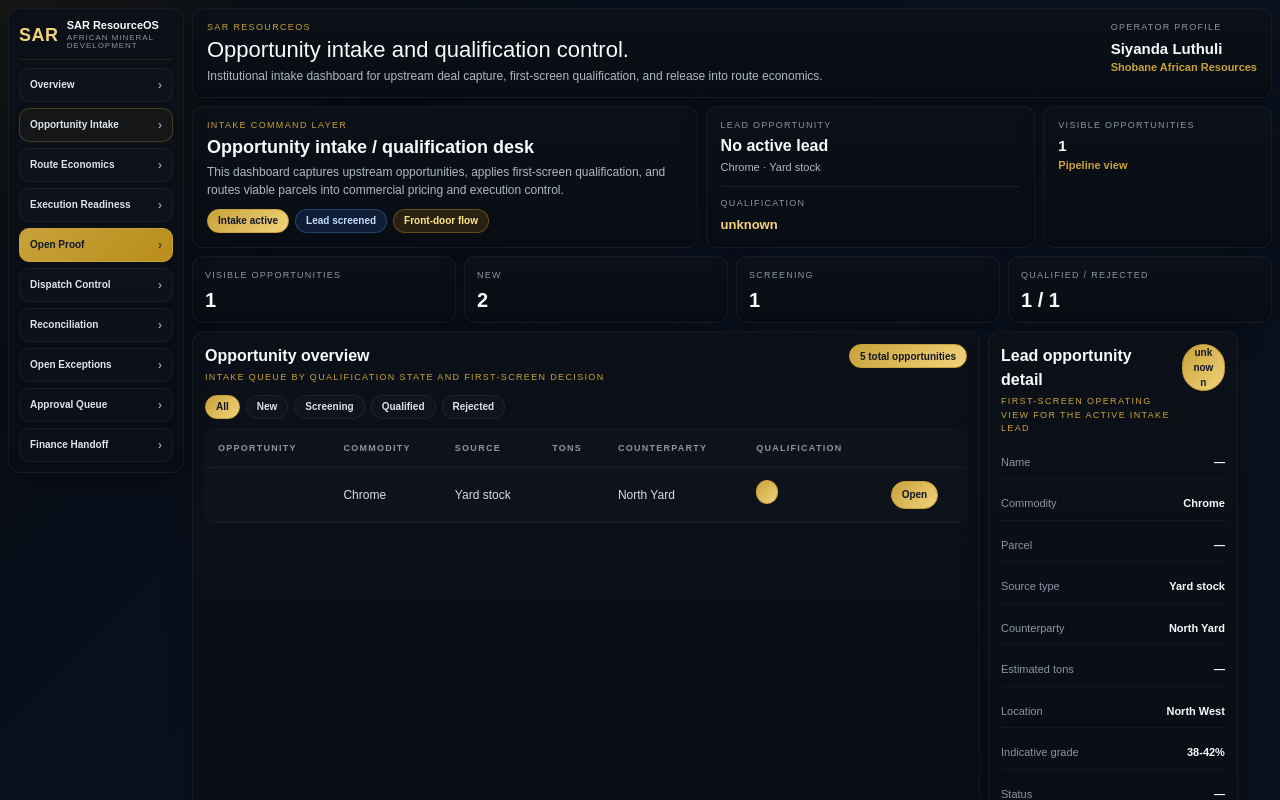
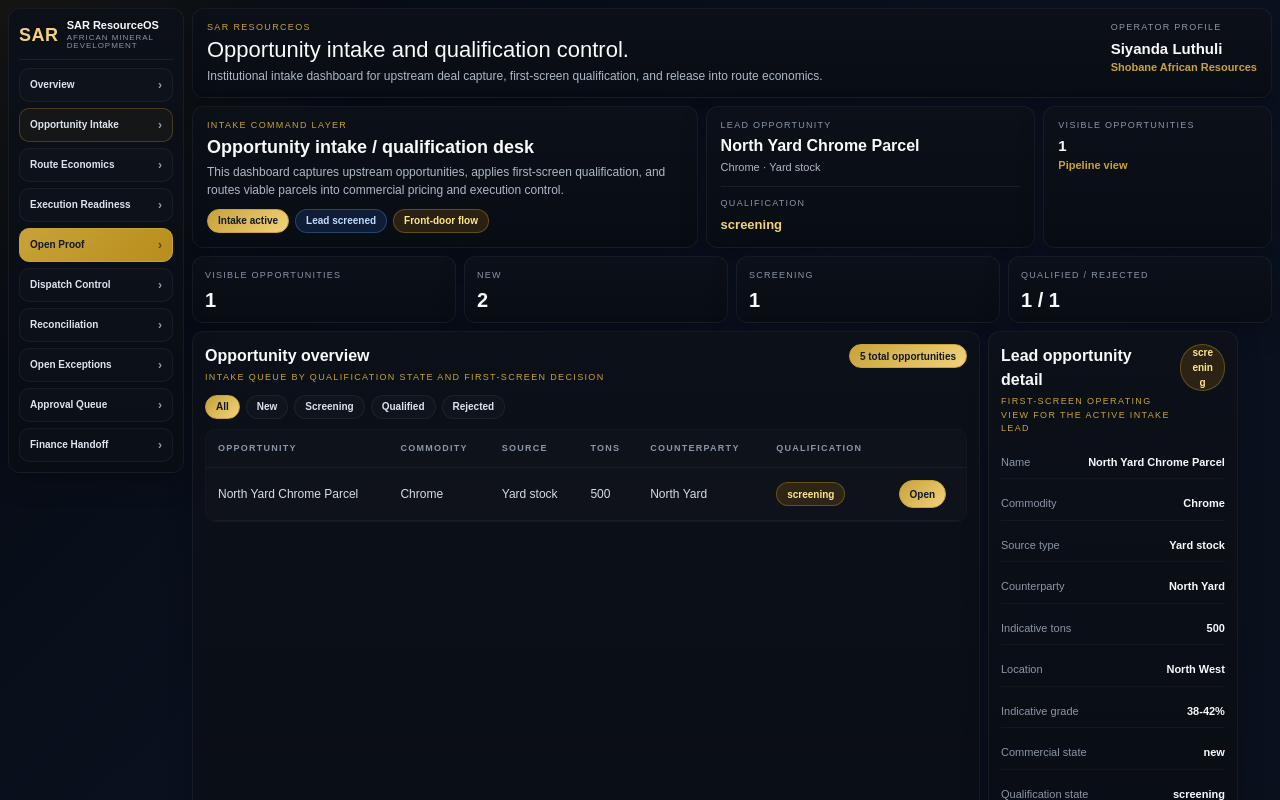
Before and after one commit to shobanesiyanda/sar-resourceos-golden-path-proof, a Next.js app: page /opportunity-intake in a window 1280 px wide. Shown: the top 800 px of the page. Built offline with nearby package versions, Linux system fonts and the light colour scheme.

Commit message:
Convert Opportunity Intake to locked shell with actual data keys

```diff
--- a/app/opportunity-intake/page.tsx
+++ b/app/opportunity-intake/page.tsx
@@ -14,8 +14,14 @@ export default function OpportunityIntakePage({
   const activeFilter = (searchParams?.filter || "all").toLowerCase();
 
   const filteredItems: any[] = (opportunityData.items || []).filter((item: any) => {
-    const qualification = String(item?.qualification || "").toLowerCase();
-    return activeFilter === "all" || qualification === activeFilter;
+    const qualification = String(item?.qualificationState || "").toLowerCase();
+    const commercial = String(item?.commercialState || "").toLowerCase();
+
+    return (
+      activeFilter === "all" ||
+      qualification === activeFilter ||
+      commercial === activeFilter
+    );
   });
 
   const leadItem: any = filteredItems[0] || (opportunityData.items || [])[0] || {};
@@ -25,6 +31,7 @@ export default function OpportunityIntakePage({
     if (v.includes("qualified")) return "bb-chip-blue";
     if (v.includes("screen")) return "bb-chip-amber";
     if (v.includes("reject")) return "bb-chip-red";
+    if (v.includes("new")) return "bb-chip-gold";
     return "bb-chip-gold";
   }
 
@@ -54,7 +61,7 @@ export default function OpportunityIntakePage({
         <section className="bb-command-side">
           <div className="bb-command-side-block">
             <div className="bb-side-label">Lead opportunity</div>
-            <div className="bb-side-value">{leadItem.name || "No active lead"}</div>
+            <div className="bb-side-value">{leadItem.opportunityName || "No active lead"}</div>
             <div className="bb-side-sub">
               {leadItem.commodity || "—"} · {leadItem.sourceType || "—"}
             </div>
@@ -64,7 +71,7 @@ export default function OpportunityIntakePage({
 
           <div className="bb-command-side-block">
             <div className="bb-side-label">Qualification</div>
-            <div className="bb-side-state">{leadItem.qualification || "unknown"}</div>
+            <div className="bb-side-state">{leadItem.qualificationState || "unknown"}</div>
           </div>
         </section>
 
@@ -159,19 +166,19 @@ export default function OpportunityIntakePage({
               <tbody>
                 {filteredItems.map((item: any) => (
                   <tr key={item.id}>
-                    <td>{item.name}</td>
+                    <td>{item.opportunityName}</td>
                     <td>{item.commodity}</td>
                     <td>{item.sourceType}</td>
-                    <td>{item.estimatedTons}</td>
+                    <td>{item.indicativeTons}</td>
                     <td>{item.counterparty}</td>
                     <td>
-                      <span className={`bb-chip ${chipClass(item.qualification)}`}>
-                        {item.qualification}
+                      <span className={`bb-chip ${chipClass(item.qualificationState)}`}>
+                        {item.qualificationState}
                       </span>
                     </td>
                     <td>
                       <a
-                        href={`/route-economics?parcelId=${item.parcelId || ""}`}
+                        href="/route-economics"
                         className="bb-table-action"
                       >
                         Open
@@ -193,23 +200,19 @@ export default function OpportunityIntakePage({
                   First-screen operating view for the active intake lead
                 </div>
               </div>
-              <span className={`bb-chip ${chipClass(leadItem.qualification)}`}>
-                {leadItem.qualification || "unknown"}
+              <span className={`bb-chip ${chipClass(leadItem.qualificationState)}`}>
+                {leadItem.qualificationState || "unknown"}
               </span>
             </div>
 
             <div className="bb-metric-list">
               <div className="bb-metric-row">
                 <span>Name</span>
-                <strong>{leadItem.name || "—"}</strong>
+                <strong>{leadItem.opportunityName || "—"}</strong>
               </div>
               <div className="bb-metric-row">
                 <span>Commodity</span>
                 <strong>{leadItem.commodity || "—"}</strong>
-              </div>
-              <div className="bb-metric-row">
-                <span>Parcel</span>
-                <strong>{leadItem.parcelId || "—"}</strong>
               </div>
               <div className="bb-metric-row">
                 <span>Source type</span>
@@ -220,8 +223,8 @@ export default function OpportunityIntakePage({
                 <strong>{leadItem.counterparty || "—"}</strong>
               </div>
               <div className="bb-metric-row">
-                <span>Estimated tons</span>
-                <strong>{leadItem.estimatedTons || "—"}</strong>
+                <span>Indicative tons</span>
+                <strong>{leadItem.indicativeTons || "—"}</strong>
               </div>
               <div className="bb-metric-row">
                 <span>Location</span>
@@ -232,12 +235,16 @@ export default function OpportunityIntakePage({
                 <strong>{leadItem.indicativeGrade || "—"}</strong>
               </div>
               <div className="bb-metric-row">
-                <span>Status</span>
-                <strong>{leadItem.status || "—"}</strong>
+                <span>Commercial state</span>
+                <strong>{leadItem.commercialState || "—"}</strong>
               </div>
               <div className="bb-metric-row">
-                <span>Qualification</span>
-                <strong>{leadItem.qualification || "—"}</strong>
+                <span>Qualification state</span>
+                <strong>{leadItem.qualificationState || "—"}</strong>
+              </div>
+              <div className="bb-metric-row">
+                <span>Priority</span>
+                <strong>{leadItem.priority || "—"}</strong>
               </div>
               <div className="bb-metric-row">
                 <span>Blocker</span>
@@ -291,4 +298,4 @@ export default function OpportunityIntakePage({
       </div>
     </ExecutiveShell>
   );
-      }
+              }
```
